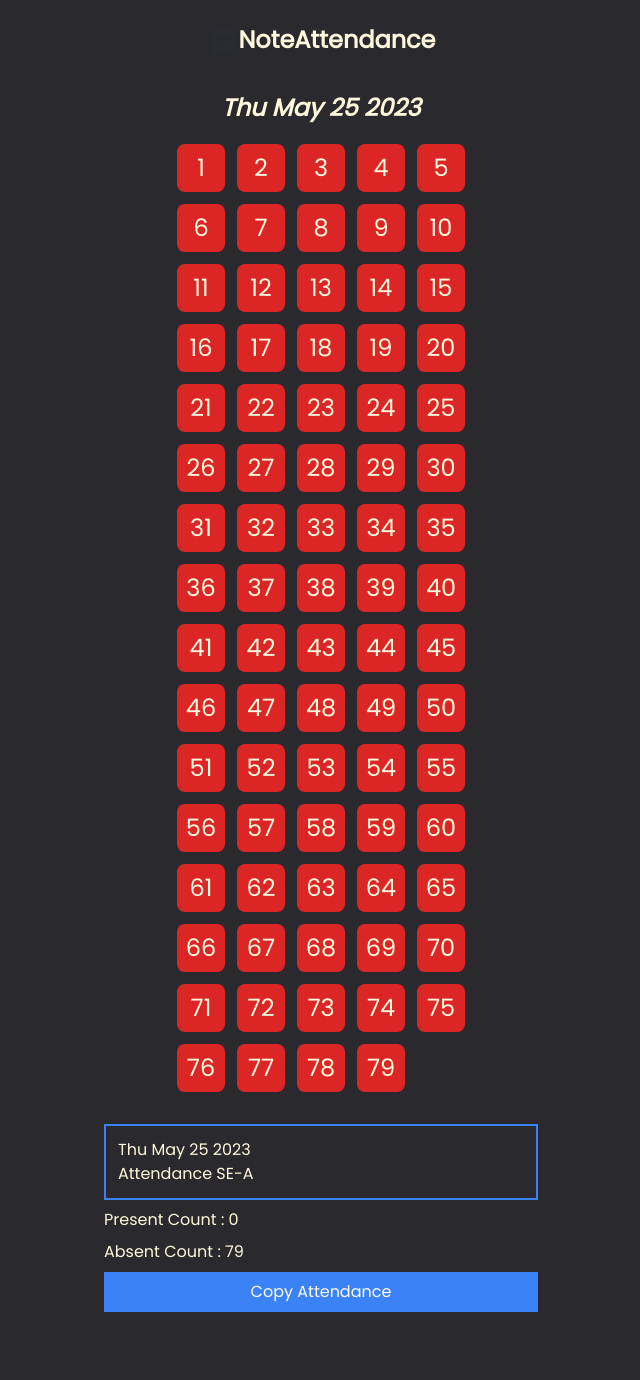
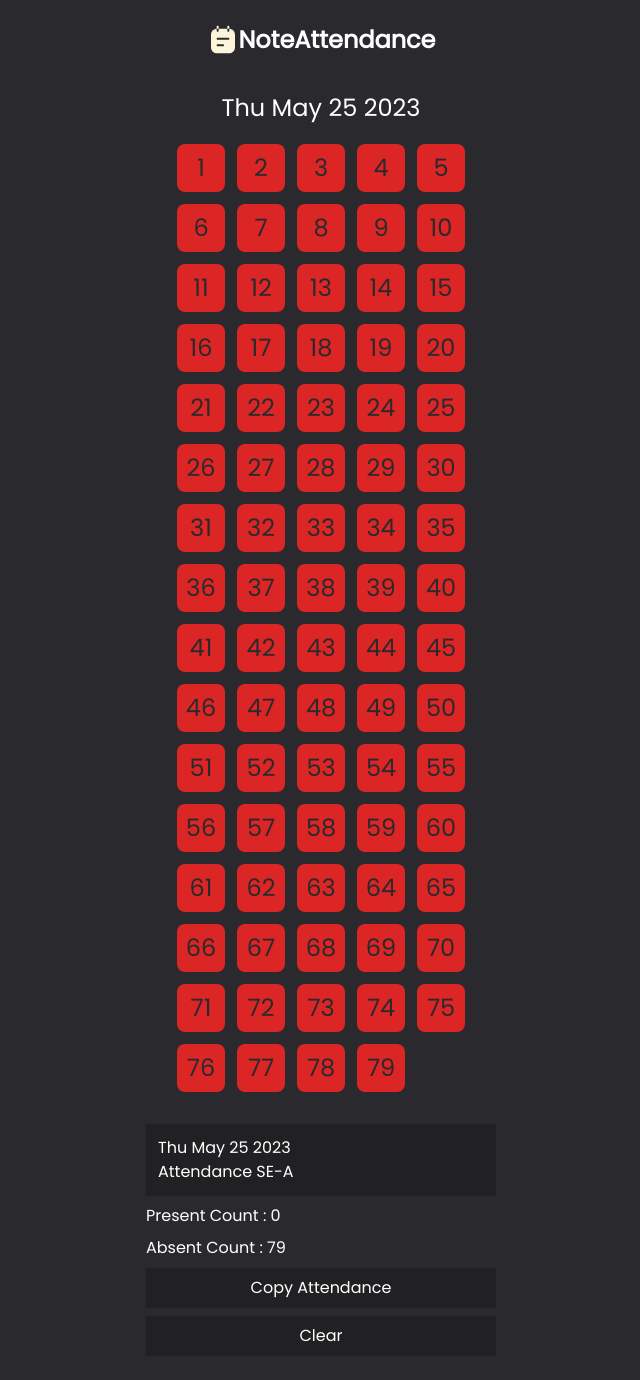
Before and after one commit to Shreedhar03/Note-Attendance, a React (Create React App) app: page / in a window 1280 px wide. Shown: the top 1380 px of the page, without its empty margins (319-959 px from the left). Before the commit the page ends 1352 px from the top, so only its background shows below. Built offline with nearby package versions, Linux system fonts and the light colour scheme; a web font is replaced by a local one.

Commit message:
clear button added

```diff
--- a/public/index.html
+++ b/public/index.html
@@ -19,7 +19,7 @@
       }
     </style>
   </head>
-  <body class="bg-[#2a2a2e] text-[cornsilk]">
+  <body class="bg-[#2a2a2e] text-[#2a2a2e]">
     <noscript>You need to enable JavaScript to run this app.</noscript>
     <div id="root"></div>
    <script src="https://cdn.tailwindcss.com"></script>
--- a/src/App.js
+++ b/src/App.js
@@ -27,12 +27,12 @@ function App() {
   return (
 
     <AppContext.Provider value={{ presentStudents, setPresentStudents, rollNumbers, setRollNumbers, date }}>
-      <div className="contain max-w-[450px] mx-auto p-2">
+      <div className="contain max-w-[450px] mx-auto p-2 flex flex-col items-center">
         <div className='text-2xl font-semibold my-4 flex justify-center'>
           <img src={logo} className='w-8 text-[burnsilk]' alt="logo" />
-          <p>NoteAttendance</p>
+          <p className='text-white'>NoteAttendance</p>
         </div>
-        <h2 className='font-semibold italic text-2xl text-center py-5'>{date}</h2>
+        <h2 className='text-2xl text-white text-center py-5'>{date}</h2>
         <ButtonComponent />
         <Record />
       </div>
--- a/src/Record.js
+++ b/src/Record.js
@@ -1,7 +1,7 @@
 import React, { useContext, useState } from 'react'
 import { AppContext } from './App'
 export default function Record() {
-  let { rollNumbers, date } = useContext(AppContext)
+  let { rollNumbers, date,setPresentStudents } = useContext(AppContext)
   const [btnValue,setBtnValue] = useState("Copy Attendance")
 
   const copyRollNos = () => {
@@ -20,20 +20,24 @@ export default function Record() {
   }
 
   return (
-    <div className='my-8 flex flex-col gap-2'>
-      <div name='attendance' className='max-w-[450px] w-full mx-auto p-3 border-2 border-blue-500 break-words'>
+    <div className='my-8 flex flex-col gap-2 w-[350px] items-start'>
+      <div name='attendance' className='max-w-[350px] w-full mx-auto p-3 bg-[#212123] break-words text-white'>
         <p>{date} <br />Attendance SE-A </p>
         {filteredNumbers.map((ele,key)=>{
           return <span key={key}>{ele}{`\t`}</span>
         })}
       </div>
-      <h2>Present Count : {filteredNumbers.length}</h2>
-      <h2>Absent Count : {79-filteredNumbers.length}</h2>
-      <button className='text-md bg-blue-500 text-white p-2' onClick={()=>{
+      <h2 className='text-white'>Present Count : {filteredNumbers.length}</h2>
+      <h2 className='text-white'>Absent Count : {79-filteredNumbers.length}</h2>
+      <button className='text-md bg-[#212123] text-white p-2 w-full' onClick={()=>{
         copyRollNos();
         changeBtnValue();
 
       }}>{btnValue}</button>
+      <button className='text-md bg-[#212123] text-white p-2 w-full' onClick={()=>{
+        localStorage.clear();
+        setPresentStudents(new Set())
+      }}>Clear</button>
     </div>
   )
 }
```
Also changed, not shown: public/manifest.json (deleted), public/robots.txt (deleted), src/logo.svg.
